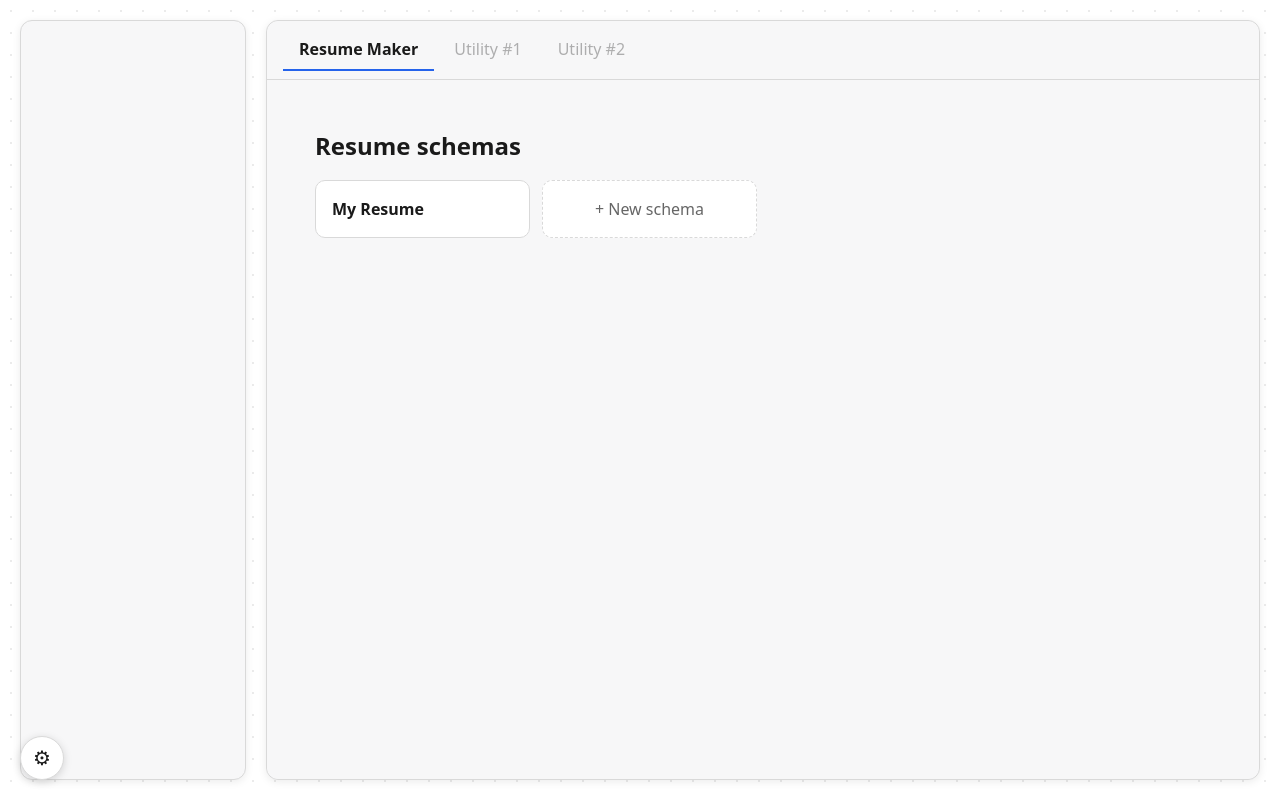
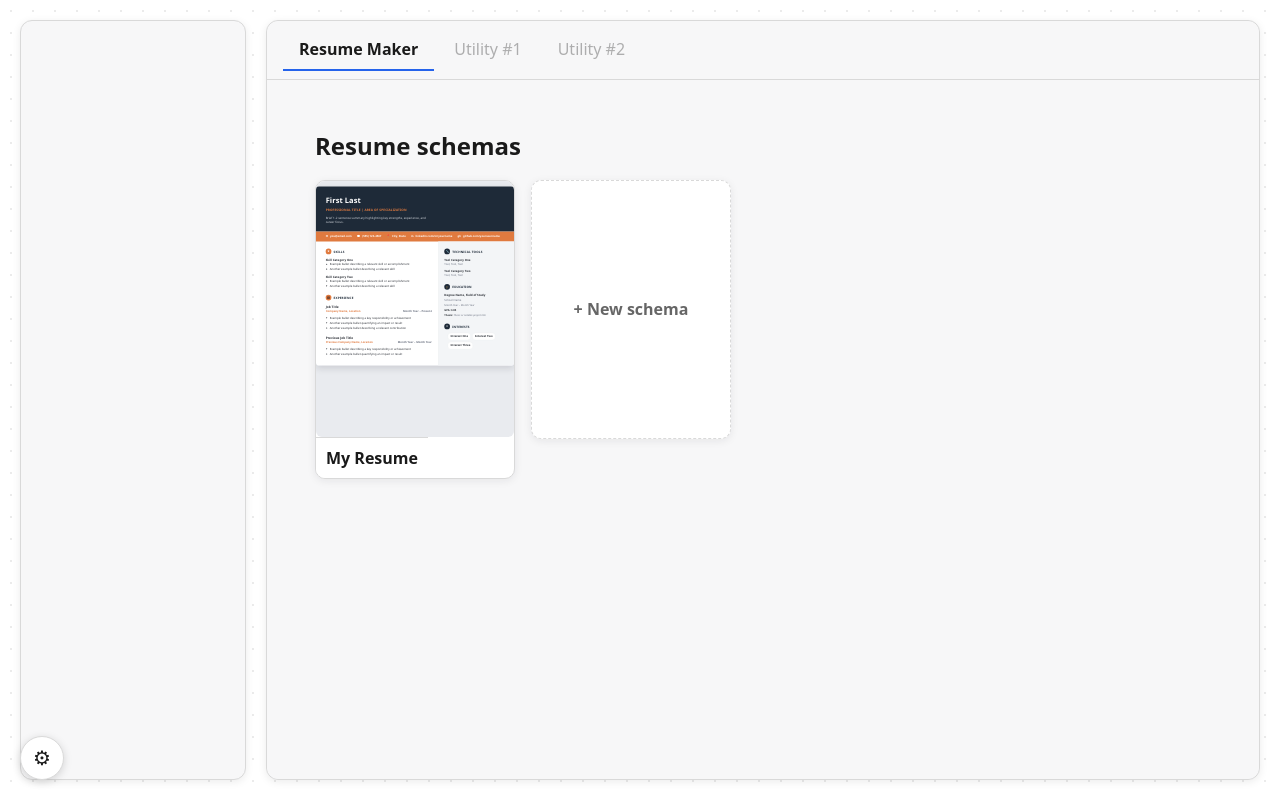
Before and after one commit to EthanOwens/reforge, a React (Vite) app: page / in a window 1280 px wide. Both pictures are taken after a click on the tab "Resume Maker". Built offline with nearby package versions, Linux system fonts and the light colour scheme.

Commit message:
Used resume renderer for thumbnail preview for schema and variation cards

```diff
--- a/src/tools/resume/ResumeMakerScreen.css
+++ b/src/tools/resume/ResumeMakerScreen.css
@@ -23,32 +23,35 @@
 
 .resume-maker-tiles {
   display: grid;
-  grid-template-columns: repeat(auto-fill, minmax(180px, 1fr));
-  gap: 12px;
+  grid-template-columns: repeat(auto-fill, minmax(180px, 200px));
+  gap: 16px;
 }
 
 .resume-maker-tile {
+  position: relative;
   display: flex;
-  align-items: center;
-  justify-content: space-between;
-  gap: 8px;
+  flex-direction: column;
+  gap: 0;
+  width: 200px;
   font: inherit;
-  padding: 16px;
+  padding: 0;
   border: 1px solid var(--app-border, #ccc);
   border-radius: 10px;
   background: var(--app-bg, #fff);
   color: var(--app-text, #222);
   cursor: pointer;
   text-align: left;
+  overflow: hidden;
+  box-shadow: 0 2px 8px rgba(20, 24, 32, 0.08);
 }
 
 .resume-maker-tile:hover {
-  background: #f3f5f7;
+  box-shadow: 0 4px 14px rgba(20, 24, 32, 0.14);
 }
 
 .resume-maker-tile.selected {
   border-color: var(--app-accent, #2563eb);
-  background: #eef2ff;
+  box-shadow: 0 0 0 2px var(--app-accent, #2563eb);
 }
 
 .resume-maker-empty-state {
@@ -57,27 +60,42 @@
 }
 
 .resume-maker-tile-new {
+  align-items: center;
   justify-content: center;
+  aspect-ratio: 8.5 / 11;
   color: var(--app-text-muted, #666);
   border-style: dashed;
+  font-weight: 600;
 }
 
 .resume-maker-tile-title {
+  display: block;
+  padding: 8px 10px;
   font-weight: 600;
   overflow: hidden;
   text-overflow: ellipsis;
   white-space: nowrap;
+  background: var(--app-bg, #fff);
+  border-top: 1px solid var(--app-border, #ccc);
+}
+
+.resume-maker-variation-tile {
+  padding: 0;
 }
 
 .resume-maker-favorite-btn {
+  position: absolute;
+  top: 6px;
+  right: 6px;
   font: inherit;
   font-size: 18px;
   line-height: 1;
   border: none;
-  background: none;
+  border-radius: 6px;
+  background: rgba(255, 255, 255, 0.85);
   color: var(--app-text-muted, #666);
   cursor: pointer;
-  padding: 2px 4px;
+  padding: 2px 6px;
   flex-shrink: 0;
 }
 
--- a/src/tools/resume/ResumeMakerScreen.tsx
+++ b/src/tools/resume/ResumeMakerScreen.tsx
@@ -7,6 +7,7 @@ import type { Schema, SchemasState, Variation } from './variationsStorage'
 import { exportVariationAs } from './exportVariation'
 import type { QuickExportFormat } from './exportVariation'
 import type { AppSettings } from '../../settings/settingsStore'
+import ResumeThumbnail from './ResumeThumbnail'
 import './ResumeMakerScreen.css'
 
 const QUICK_EXPORT_FORMATS: Array<{ value: QuickExportFormat; label: string }> = [
@@ -382,7 +383,7 @@ function ResumeMakerScreen({
           }
         }}
       >
-        <span className="resume-maker-tile-title">{variation.name}</span>
+        <ResumeThumbnail resume={variation.resume} />
         <button
           type="button"
           className={`resume-maker-favorite-btn${variation.favorite ? ' active' : ''}`}
@@ -394,6 +395,7 @@ function ResumeMakerScreen({
         >
           {variation.favorite ? '★' : '☆'}
         </button>
+        <span className="resume-maker-tile-title">{variation.name}</span>
       </div>
     )
 
@@ -432,7 +434,12 @@ function ResumeMakerScreen({
         <p className="resume-maker-empty-state">No schemas yet — create one below.</p>
       )}
       <div className="resume-maker-tiles">
-        {state.schemas.map((schema) => (
+        {state.schemas.map((schema) => {
+          const activeVariation =
+            schema.variations.find((variation) => variation.id === schema.activeVariationId) ??
+            schema.variations[0]
+
+          return (
             <button
               type="button"
               key={schema.id}
@@ -450,9 +457,11 @@ function ResumeMakerScreen({
                 }
               }}
             >
+              {activeVariation && <ResumeThumbnail resume={activeVariation.resume} />}
               <span className="resume-maker-tile-title">{schema.name}</span>
             </button>
-        ))}
+          )
+        })}
         <button type="button" className="resume-maker-tile resume-maker-tile-new" onClick={handleNewSchema}>
           + New schema
         </button>
--- /dev/null
+++ b/src/tools/resume/ResumeThumbnail.css
@@ -0,0 +1,27 @@
+/* Fixed-size, portrait "page" thumbnail: clips a full-size StaticResumeView
+   render that's scaled down with a CSS transform. See ResumeThumbnail.tsx. */
+
+.resume-thumbnail {
+  position: relative;
+  width: 100%;
+  aspect-ratio: 8.5 / 11;
+  overflow: hidden;
+  background: var(--page-bg, #e9ebef);
+  border-radius: 6px;
+}
+
+.resume-thumbnail-scale {
+  position: absolute;
+  top: 0;
+  left: 0;
+  width: 900px;
+  transform: scale(0.22);
+  transform-origin: top left;
+  pointer-events: none;
+}
+
+/* The full-page live preview assumes it fills the viewport (min-height:
+   100svh); inside a thumbnail it should just be as tall as its content. */
+.resume-thumbnail-scale .resume-page-backdrop {
+  min-height: 0;
+}
--- /dev/null
+++ b/src/tools/resume/ResumeThumbnail.tsx
@@ -0,0 +1,23 @@
+import type { Resume } from './types'
+import StaticResumeView from './StaticResumeView'
+import './ResumeThumbnail.css'
+
+interface ResumeThumbnailProps {
+  resume: Resume
+}
+
+// A live, scaled-down preview of a Resume for use inside grid tiles (schema
+// and variation pickers). Renders the full-size StaticResumeView and shrinks
+// it with a CSS transform, so the thumbnail is always in sync with the real
+// resume data — no image generation or caching involved.
+function ResumeThumbnail({ resume }: ResumeThumbnailProps) {
+  return (
+    <div className="resume-thumbnail">
+      <div className="resume-thumbnail-scale">
+        <StaticResumeView resume={resume} />
+      </div>
+    </div>
+  )
+}
+
+export default ResumeThumbnail
```
Also changed, not shown: 1 other file (tests, documents, lock files or other folders). Lines whose indentation alone changed are shown as unchanged.
